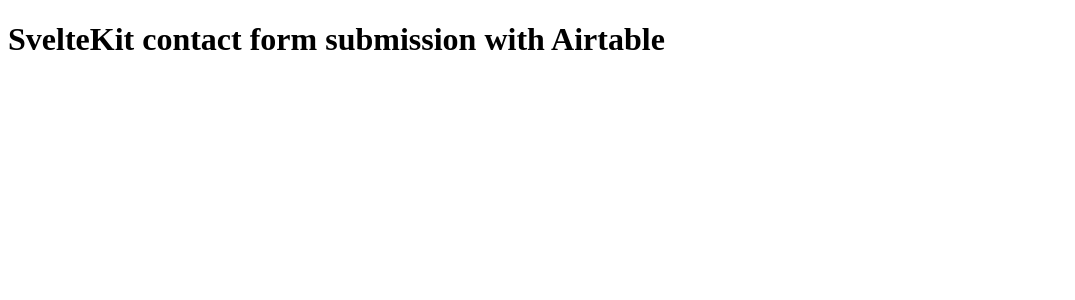
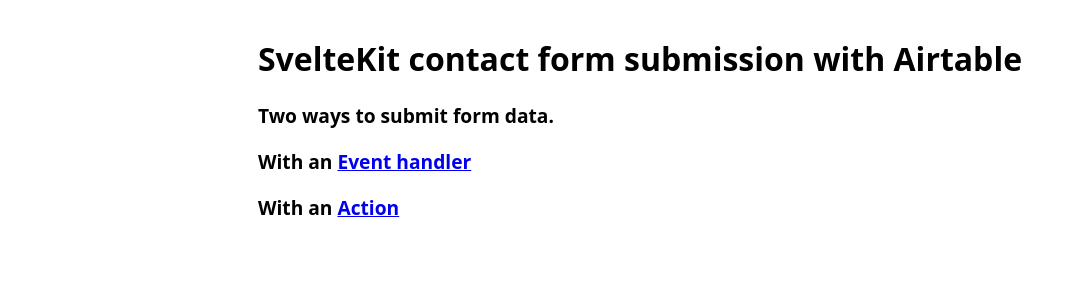
Before and after one commit to spences10/sveltekit-and-airtable-contact-form-example, a SvelteKit app: page / in a window 1280 px wide. Shown: the top 300 px of the page, without its empty margins (0-1075 px from the left). Built offline with nearby package versions, Linux system fonts and the light colour scheme.

Commit message:
refactor: :recycle: move pages out to own routes
add style and layout

```diff
--- /dev/null
+++ b/src/routes/+layout.svelte
@@ -0,0 +1,14 @@
+<script lang="ts">
+	import '../styles.css'
+</script>
+
+<main>
+	<slot />
+</main>
+
+<style>
+  main {
+    margin: 0 auto;
+    padding: 1rem;
+  }
+</style>
--- a/src/routes/+page.svelte
+++ b/src/routes/+page.svelte
@@ -1,7 +1,13 @@
-<script>
-	import ContactForm from '$lib/contact-form.svelte'
-</script>
-
 <h1>SvelteKit contact form submission with Airtable</h1>
 
-<ContactForm />
+<p>Two ways to submit form data.</p>
+
+<p>
+	With an
+	<a href="/event-handler">Event handler</a>
+</p>
+
+<p>
+	With an
+	<a href="/action">Action</a>
+</p>
--- /dev/null
+++ b/src/styles.css
@@ -0,0 +1,65 @@
+* {
+	position: relative;
+	box-sizing: border-box;
+}
+
+html,
+body {
+	margin: 0;
+}
+
+html {
+	font-family: system-ui, -apple-system, BlinkMacSystemFont,
+		'Segoe UI', Roboto, Oxygen, Ubuntu, Cantarell, 'Open Sans',
+		'Helvetica Neue', sans-serif;
+}
+
+body {
+	display: flex;
+	flex-direction: column;
+	max-width: 100vw;
+	margin: 0;
+}
+
+form {
+	display: flex;
+	flex-direction: column;
+	gap: 1rem;
+	padding: 1rem;
+	background-color: #f8f8f8;
+	border-radius: 0.5rem;
+	box-shadow: 0 2px 4px rgba(0, 0, 0, 0.1);
+}
+
+label span {
+	font-weight: bold;
+}
+
+input,
+textarea {
+	padding: 0.5rem;
+	border: none;
+	border-radius: 0.25rem;
+	box-shadow: inset 0 2px 2px rgba(0, 0, 0, 0.1);
+	font-size: 1rem;
+}
+
+input[type='submit'] {
+	background-color: #007aff;
+	color: #fff;
+	border-radius: 0.25rem;
+	padding: 0.5rem 1rem;
+	border: none;
+	cursor: pointer;
+	transition: background-color 0.2s ease-in-out;
+}
+
+input[type='submit']:hover {
+	background-color: #0062cc;
+}
+
+p {
+	margin-top: 1rem;
+	font-size: 1.2rem;
+	font-weight: bold;
+}
```
